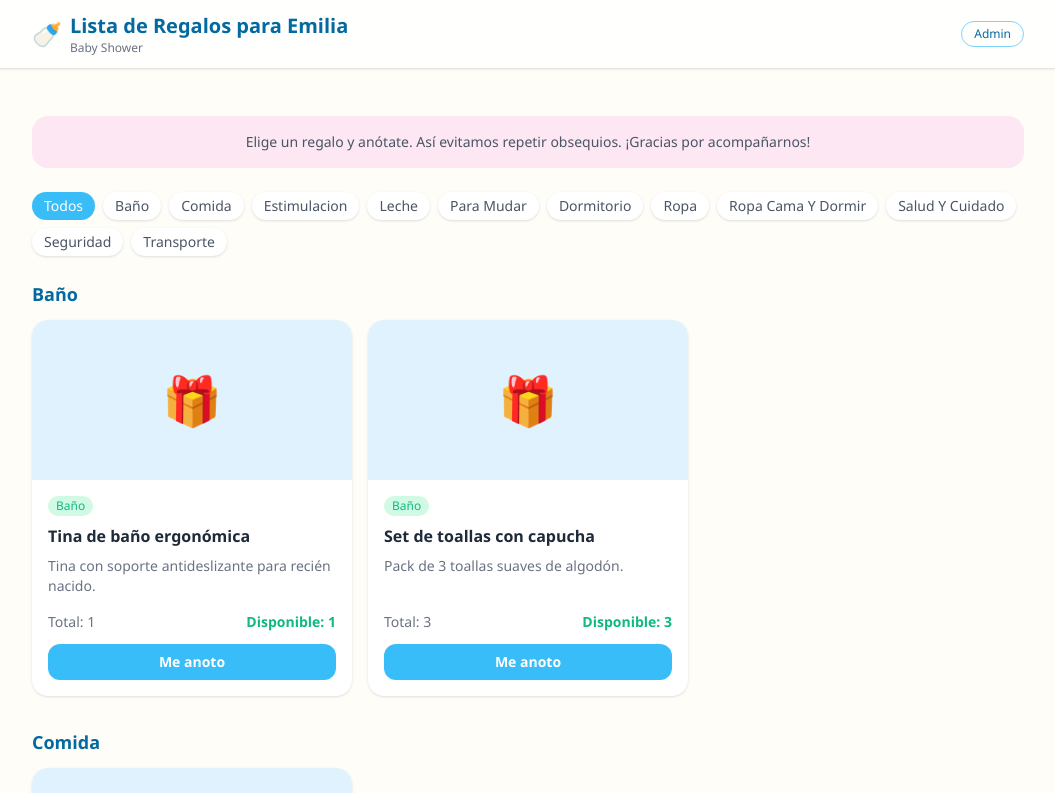
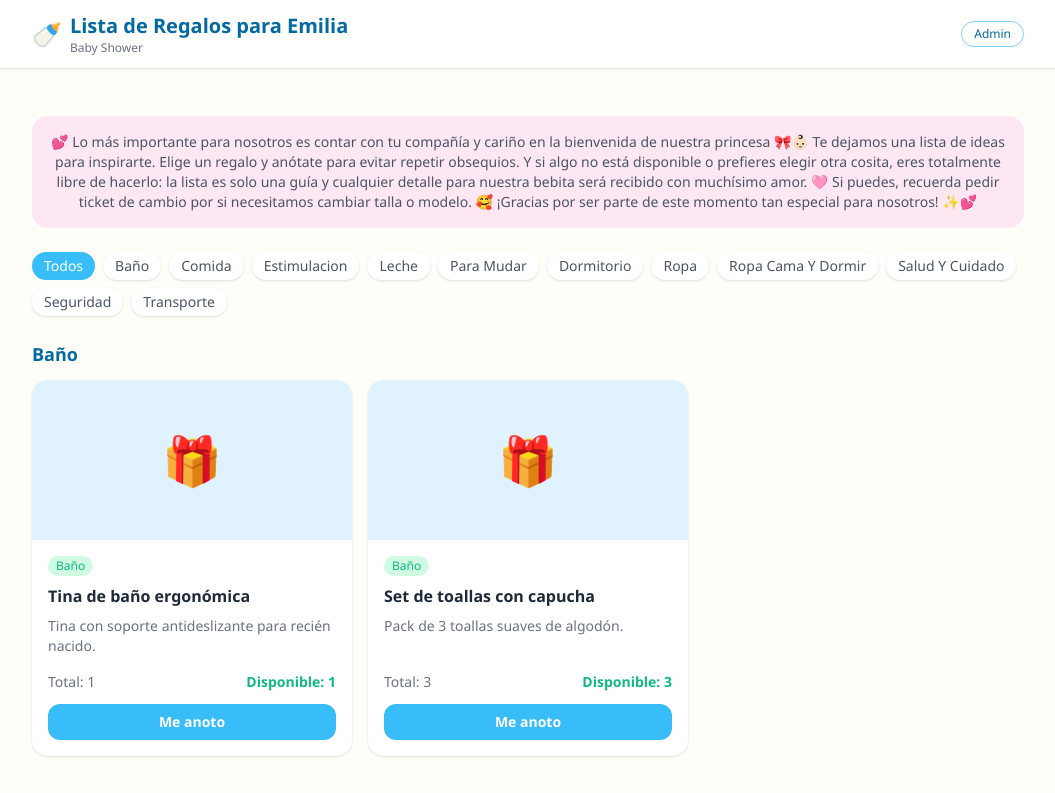
Before and after one commit to pabloenriqueacuna-glitch/babyshower-app, a React (Vite) app: page / in a window 1280 px wide. Shown: the top 793 px of the page, without its empty margins (112-1167 px from the left). Built offline with nearby package versions, Linux system fonts and the light colour scheme.

Commit message:
cambio mensaje

```diff
--- a/src/App.tsx
+++ b/src/App.tsx
@@ -57,7 +57,11 @@ function VistaInvitado() {
     <div className="mx-auto max-w-5xl px-4 py-6">
       <div className="mb-6 rounded-2xl bg-rosado-100 p-4 text-center">
         <p className="text-sm text-gray-600">
-          Elige un regalo y anótate. Así evitamos repetir obsequios. ¡Gracias por acompañarnos!
+          💕 Lo más importante para nosotros es contar con tu compañía y cariño en la bienvenida de nuestra princesa 🎀👶🏻
+          Te dejamos una lista de ideas para inspirarte. Elige un regalo y anótate para evitar repetir obsequios.
+          Y si algo no está disponible o prefieres elegir otra cosita, eres totalmente libre de hacerlo:  la lista es solo una guía y cualquier detalle para nuestra bebita será recibido con muchísimo amor. 🩷
+          Si puedes, recuerda pedir ticket de cambio por si necesitamos cambiar talla o modelo. 🥰
+          ¡Gracias por ser parte de este momento tan especial para nosotros! ✨💕
         </p>
       </div>
 
```
